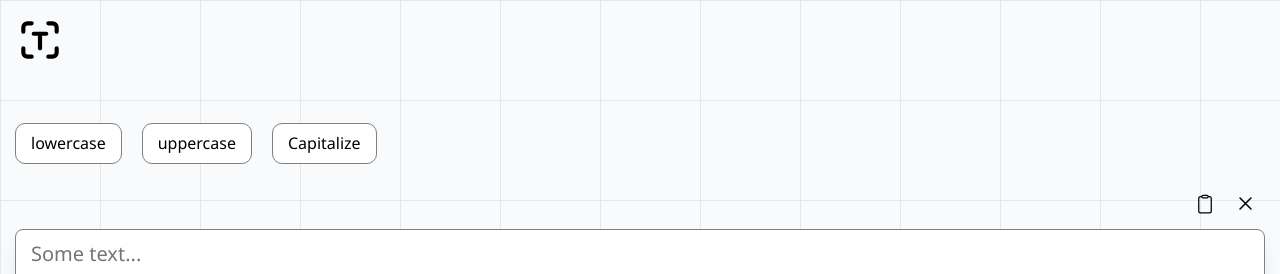
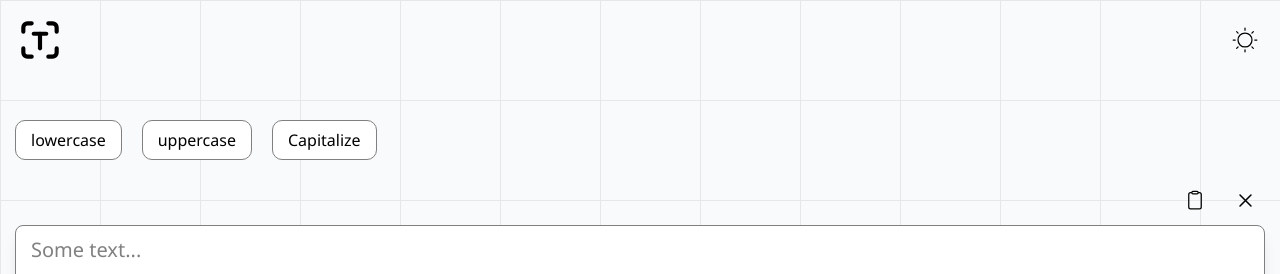
Before and after one commit to Bakhriev/text-transform, a React (Vite) app: page / in a window 1280 px wide. Shown: the top 274 px of the page. Built offline with nearby package versions, Linux system fonts and the light colour scheme.

Commit message:
add dark theme

```diff
--- a/src/assets/scss/components/_header.scss
+++ b/src/assets/scss/components/_header.scss
@@ -1,3 +1,9 @@
 .header {
 	padding: 15px 0;
+
+	&__container {
+		display: flex;
+		align-items: center;
+		justify-content: space-between;
+	}
 }
--- a/src/assets/scss/components/_playground.scss
+++ b/src/assets/scss/components/_playground.scss
@@ -21,6 +21,7 @@
 		border-radius: 10px;
 		padding: 10px 15px;
 		outline-offset: 5px;
+		color: var(--black);
 		transition:
 			color 100ms,
 			background-color 100ms;
@@ -58,6 +59,7 @@
 		display: flex;
 		align-items: center;
 		justify-content: flex-end;
+		gap: 10px;
 	}
 
 	// .playground-item__title
@@ -84,9 +86,13 @@
 		font-size: 20px;
 		box-shadow: 0px 10px 15px -3px rgba(0, 0, 0, 0.1);
 		border: 1px solid var(--gray);
+		background-color: var(--white);
+		&::placeholder {
+			color: var(--gray);
+		}
 		&:focus-visible {
 			outline: none;
-			border-color: var(--primary);
+			border-color: var(--gray);
 		}
 	}
 }
--- a/src/assets/scss/components/_tooltip.scss
+++ b/src/assets/scss/components/_tooltip.scss
@@ -16,11 +16,11 @@
 	border-radius: 10px;
 	transition: background-color 100ms ease-in-out;
 	@include hover {
-		background-color: #e2dede;
+		background-color: var(--gradient-bg);
 	}
 
 	&:active {
-		background-color: #cfcdcd;
+		background-color: var(--gradient-bg);
 	}
 }
 
@@ -38,7 +38,7 @@
 	font-size: 14px;
 	line-height: 200%;
 	color: #fff;
-	background: #222;
+	background: var(--app-bg);
 	opacity: 0;
 	visibility: hidden;
 	border-radius: 10px;
--- a/src/assets/scss/helpers/_global.scss
+++ b/src/assets/scss/helpers/_global.scss
@@ -1,10 +1,14 @@
+html {
+	color-scheme: light dark;
+}
+
 body {
 	font: 400 16px/1.15 var(--font-family);
 	-webkit-tap-highlight-color: rgba(0, 0, 0, 0);
 
-	background-color: #f9fafb;
-	background-image: linear-gradient(#e5e7eb 1px, #0000 0),
-		linear-gradient(90deg, #e5e7eb 1px, #0000 0);
+	background-color: var(--app-bg);
+	background-image: linear-gradient(var(--gradient-bg) 1px, rgba(0, 0, 0, 0) 0),
+		linear-gradient(90deg, var(--gradient-bg) 1px, rgba(0, 0, 0, 0) 0);
 	background-size: 100px 100px;
 }
 
@@ -123,3 +127,26 @@ body {
 		}
 	}
 }
+
+svg {
+	stroke: var(--black);
+}
+
+.theme-toggle svg {
+	fill: var(--black);
+}
+
+.theme-toggle {
+	width: 40px;
+	height: 40px;
+	display: grid;
+	place-items: center;
+	border-radius: 10px;
+	@include hover {
+		background-color: var(--gradient-bg);
+	}
+
+	&:active {
+		background-color: var(--gradient-bg);
+	}
+}
--- a/src/assets/scss/helpers/_vars.scss
+++ b/src/assets/scss/helpers/_vars.scss
@@ -5,4 +5,16 @@
 	--black: #000;
 	--primary: #222;
 	--gray: #808080;
+	--app-bg: #f9fafb;
+	--gradient-bg: #e5e7eb;
 }
+
+.dark {
+	--app-bg: rgb(27, 29, 30);
+	--gradient-bg: #333333;
+
+	--white: #000;
+	--black: #fff;
+	--primary: #222;
+	--gray: #999999;
+}
--- a/src/components/header/index.tsx
+++ b/src/components/header/index.tsx
@@ -1,10 +1,39 @@
 import { TbTextRecognition } from 'react-icons/tb';
+import { CiDark, CiLight } from 'react-icons/ci';
+import { useEffect, useState } from 'react';
 
 export const Header = () => {
+	const [theme, setTheme] = useState('');
+
+	useEffect(() => {
+		const currentTheme = localStorage.getItem('theme') ?? 'light';
+		setTheme(currentTheme);
+
+		document.body.classList.remove('dark');
+		document.body.classList.remove('light');
+		document.body.classList.add(currentTheme);
+	}, [theme]);
+
+	const toggleTheme = () => {
+		if (theme === 'light') {
+			setTheme('dark');
+			localStorage.setItem('theme', 'dark');
+			return;
+		}
+		if (theme === 'dark') {
+			setTheme('light');
+			localStorage.setItem('theme', 'light');
+			return;
+		}
+	};
+
 	return (
 		<div className='header'>
-			<div className='container'>
+			<div className='header__container container'>
 				<TbTextRecognition size={50} />
+				<button onClick={toggleTheme} className='theme-toggle btn-reset'>
+					{theme === 'light' ? <CiLight size='30' /> : <CiDark size='30' />}
+				</button>
 			</div>
 		</div>
 	);
--- a/src/interfaces/index.ts
+++ b/src/interfaces/index.ts
@@ -12,7 +12,3 @@ export interface ITooltip {
 	handleClick: (event: MouseEvent<HTMLButtonElement>) => void;
 	text: string;
 }
-
-export interface ToastProps {
-	isActive: boolean;
-}
```
